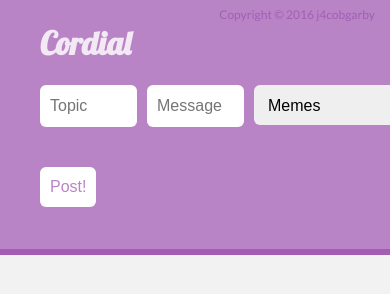
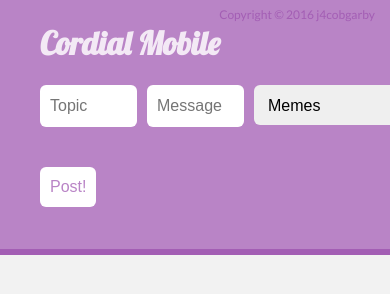
Before and after one commit to j4cobgarby/Cordial-old, a plain HTML site: page mobile.html in a window 390 px wide. Shown: the top 294 px of the page. Drawn offline with nearby package versions, Linux system fonts and the light colour scheme.

Commit message:
changed heading of cordial mobile

```diff
--- a/mobile.html
+++ b/mobile.html
@@ -30,7 +30,7 @@
 			Copyright &copy; 2016 j4cobgarby
 		</div>
 
-		<h1 class="header">Cordial</h1>
+		<h1 class="header">Cordial Mobile</h1>
 
 		<div class="inputs">
 			<form>
```
